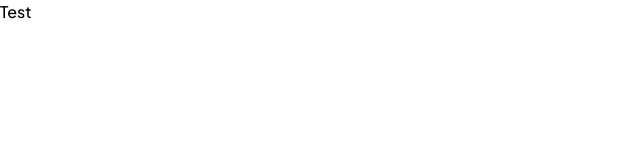
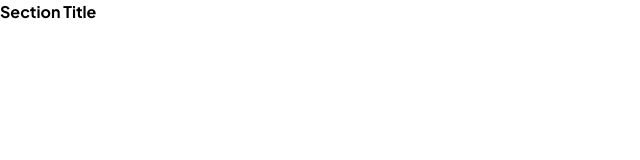
Before and after one commit to asbhogal/Venture-Stream-Responsive-Product-Carousel-Component, a website built with Vite: page index.html in a window 1280 px wide. Shown: the full height of the page, 0-640 px from the left. Built offline with nearby package versions, Linux system fonts and the light colour scheme; files whose address does not match are found by name.

Commit message:
started structuring content

```diff
--- a/index.html
+++ b/index.html
@@ -4,9 +4,13 @@
     <meta charset="UTF-8" />
     <meta name="viewport" content="width=device-width, initial-scale=1.0" />
     <title>Responsive Product Carousel</title>
+    <script type="module" src="/main.js" defer></script>
   </head>
   <body>
-    <div id="app">Test</div>
-    <script type="module" src="/main.js"></script>
+    <div class="app">
+      <div class="container">
+        <h2 class="font-bold">Section Title</h2>
+      </div>
+    </div>
   </body>
 </html>
```
